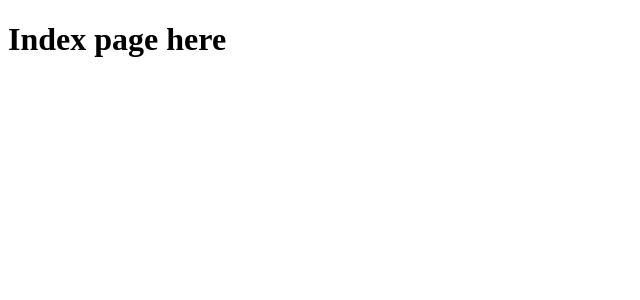
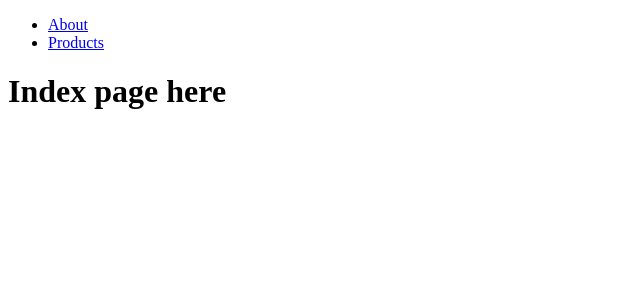
Before and after one commit to les8/Nuxt3-Test, a Nuxt app: page / in a window 1280 px wide. Shown: the top 300 px of the page, without its empty margins (0-640 px from the left). Built offline with nearby package versions, Linux system fonts and the light colour scheme.

Commit message:
default layout

```diff
--- /dev/null
+++ b/layouts/default.vue
@@ -0,0 +1,16 @@
+<template>
+  <header>
+    <nav>
+      <ul>
+        <li>
+          <NuxtLink to="/about">About</NuxtLink>
+        </li>
+        <li>
+          <NuxtLink to="/products">Products</NuxtLink>
+        </li>
+      </ul>
+    </nav>
+  </header>
+
+  <slot />
+</template>
```
